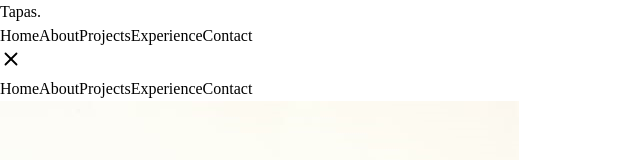
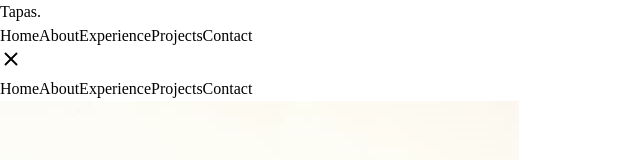
Before and after one commit to deytapas/Portfolio, a Next.js app in the folder apps/web/: page / in a window 1280 px wide. Both pictures are taken after a click on the button 11 px from the left and 59 px from the top of the page. Shown: the top 160 px of the page, without its empty margins (0-640 px from the left). Built offline with nearby package versions, Linux system fonts and the light colour scheme.

Commit message:
add deply script

```diff
--- a/apps/web/app/Components/Experience.tsx
+++ b/apps/web/app/Components/Experience.tsx
@@ -44,7 +44,7 @@ export default function Experience() {
           <p className="text-white/70 mt-4 leading-relaxed">
             Built multi-vendor applications, integration connectors, and a PAM (Platform Management System) to manage and automate e-commerce operations across Shopify, BigCommerce, Etsy, and SAP B1, along with custom solutions on Wix.
           </p>
-          <div className="mt-5 grid grid-cols-4 sm:grid-cols-6 md:grid-cols-8 gap-3">
+          <div className="mt-5 grid grid-cols-3 sm:grid-cols-6 md:grid-cols-8 gap-3">
             {webkulTech.map((tech)=>{
               return <div key={tech} className="flex text-center justify-center content-center items-center px-1 py-1 gap-2.5 rounded-xl bg-white/6 border border-white/6 hover:border-amber-500/20 transition-all duration-300 cursor-default">
               <span className="text-sm text-white/70 font-medium">{tech}</span>
--- a/apps/web/app/Components/Hero.tsx
+++ b/apps/web/app/Components/Hero.tsx
@@ -49,7 +49,7 @@ export default function Hero({ activeMenu, setActiveMenu, scrollToSection }: men
                     className="bg-cyan-400 text-black px-6 py-3 rounded-full font-semibold hover:scale-105 transition"
                 >
                     <span className="flex gap-2 justify-center items-center">
-                        View Projects <ArrowDown />
+                        View works <ArrowDown />
                     </span>
                 </button>
 
--- a/apps/web/app/Components/Navbar.tsx
+++ b/apps/web/app/Components/Navbar.tsx
@@ -17,14 +17,14 @@ export default function Navbar({activeMenu, setActiveMenu,scrollToSection}:{
             delay: 0.5,
         }}
         className="fixed top-0 left-0 w-full z-50">
-        <div className="max-w-6xl mx-auto px-8 py-6 md:px-6 md:py-4 flex justify-between items-center">
+        <div className={`max-w-6xl mx-auto px-8 py-6 md:px-6 md:py-4 flex justify-between items-center ${open === false ? "bg-transparent" : "bg-[#050405eb]"} `}>
 
             <h1 className="text-2xl text-white hover:text-amber-400 transition-colors duration-300 font-bold">
                 Tapas.
             </h1>
 
             <div className="hidden md:flex gap-6 rounded-full bg-transparent border border-white/10 px-5 py-2 shadow-[0_4px_24px_-1px_#0000004d,inset_0_1px_#ffffff08]">
-                {['Home', 'About', 'Projects', 'Experience', 'Contact'].map((item) => (
+                {['Home', 'About', 'Experience', 'Projects', 'Contact'].map((item) => (
                     <button
                         key={item}
                         // href={`#${item.toLowerCase()}`}
@@ -49,8 +49,8 @@ export default function Navbar({activeMenu, setActiveMenu,scrollToSection}:{
             </div>
         </div>
         {open && (
-            <div className="md:hidden bg-[#0d0c10] items-center min-h-screen scroll-smoot px-6 py-4 flex flex-col gap-4">
-                {['Home', 'About', 'Projects', 'Experience', 'Contact'].map((item) => (
+            <div className="md:hidden bg-[#050405eb] items-center min-h-screen scroll-smoot px-6 py-4 flex flex-col gap-4">
+                {['Home', 'About', 'Experience', 'Projects', 'Contact'].map((item) => (
                     <motion.button
                         initial={{ opacity: 0, y: -80 }}
                         whileInView={{ opacity: 1, y: 0 }}
--- a/apps/web/app/Components/Projects.tsx
+++ b/apps/web/app/Components/Projects.tsx
@@ -45,7 +45,7 @@ export default function Projects() {
                     key={project.name}
                 >
                     <div className="flex justify-between mb-4">
-                        <h3 className="text-2xl font-semibold">
+                        <h3 className="text-lg md:text-2xl font-semibold">
                             {project.name}
                         </h3>
 
@@ -69,7 +69,7 @@ export default function Projects() {
                             </div>
                         })}
                     </div>
-                    <div className="mt-5 grid grid-cols-4 sm:grid-cols-6 md:grid-cols-8 gap-3">
+                    <div className="mt-5 grid grid-cols-3 sm:grid-cols-6 md:grid-cols-8 gap-3">
                         {project.tech.map((tech) => {
                             return <div key={tech} className="flex text-center justify-center content-center items-center px-1 py-1 gap-2.5 rounded-xl bg-white/6 border border-white/6 hover:border-amber-500/20 transition-all duration-300 cursor-default">
                                 <span className="text-sm text-white/70 font-medium">{tech}</span>
--- a/apps/web/app/layout.tsx
+++ b/apps/web/app/layout.tsx
@@ -12,7 +12,7 @@ const geistMono = localFont({
 });
 
 export const metadata: Metadata = {
-  title: "Create Next App",
+  title: "Tapas Dey",
   description: "Generated by create next app",
 };
 
```
